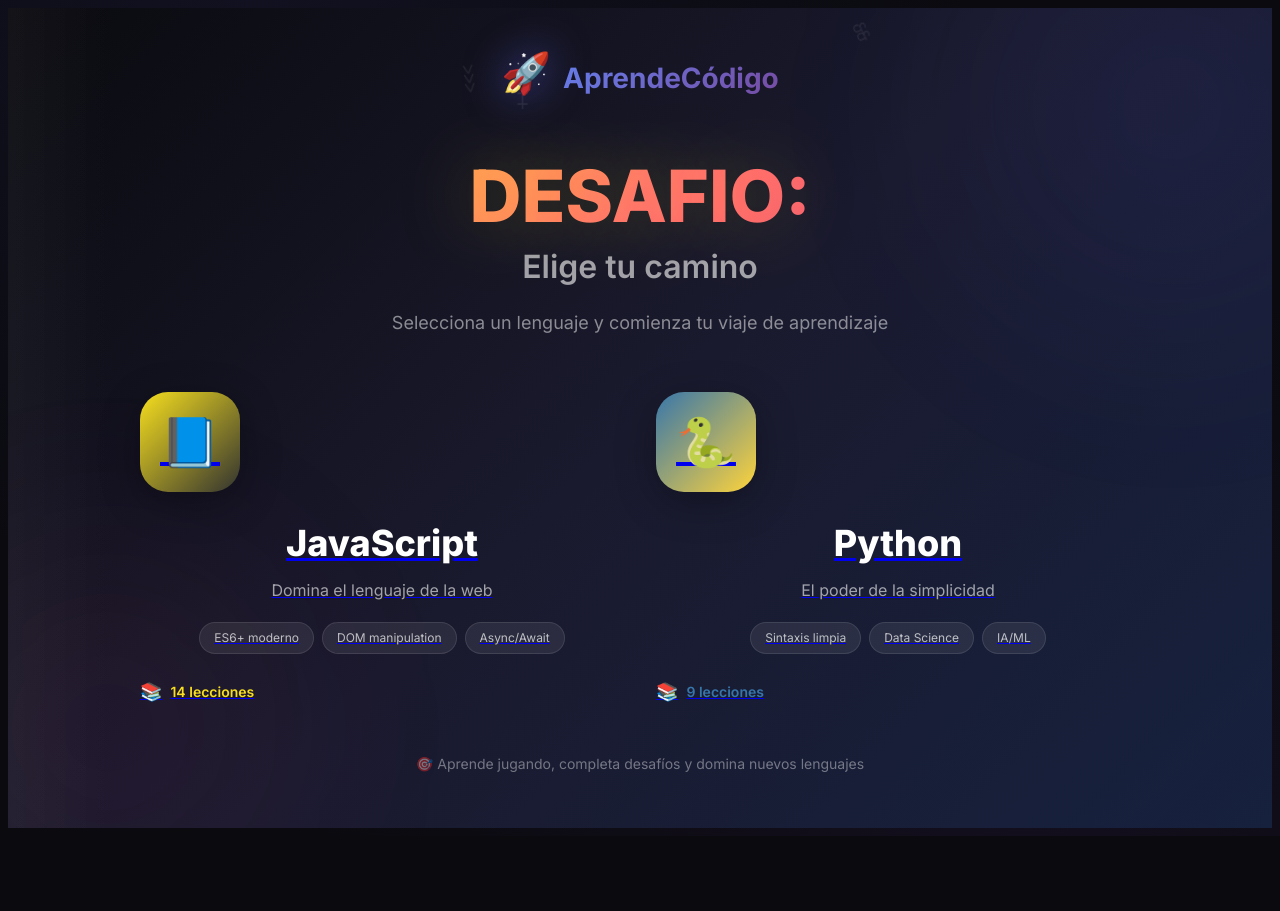
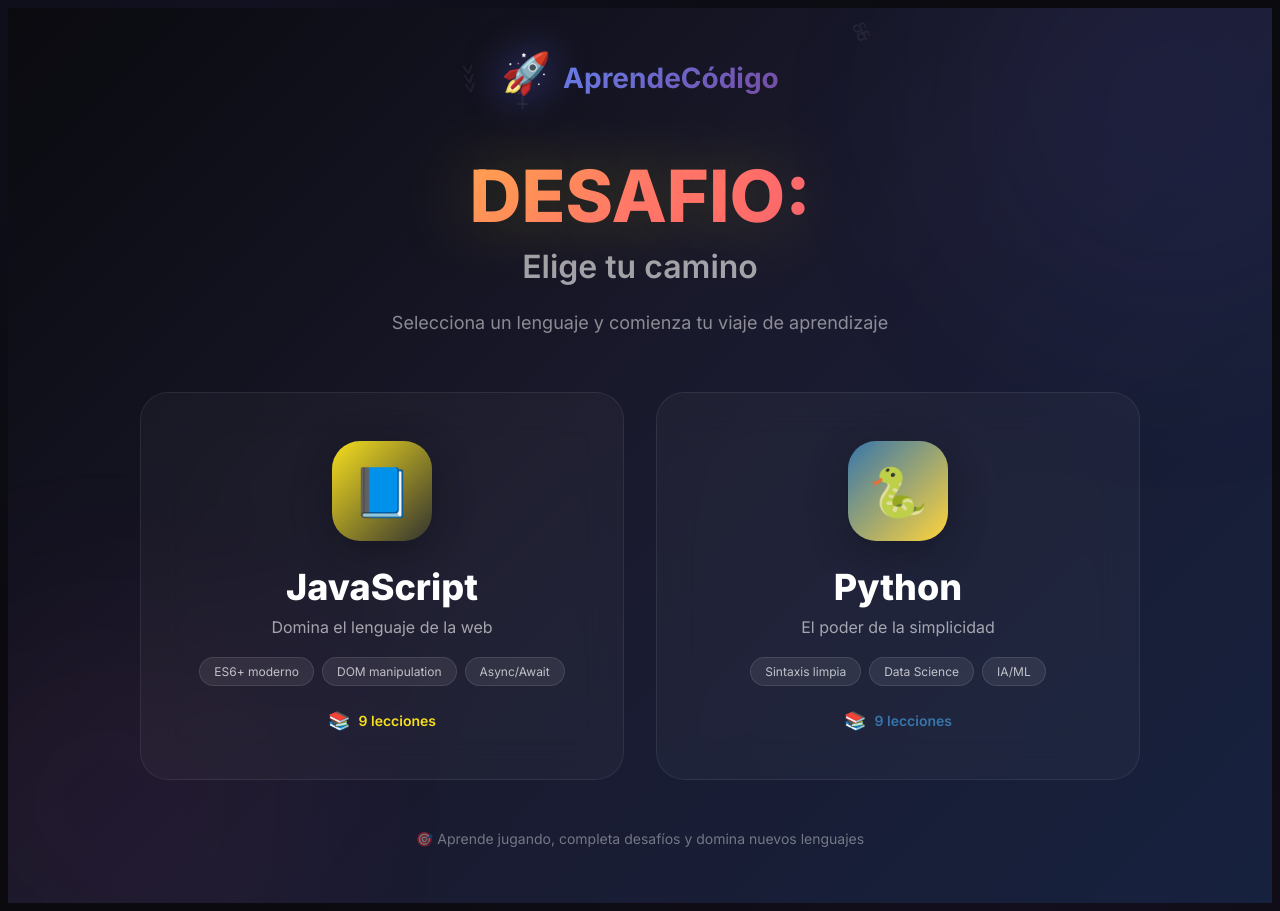
Before and after one commit to Ranserott/js-pixel-adventure, a Next.js app: page /lang-select in a window 1280 px wide. Before the commit the page ends 836 px from the top, so only its background shows below. Built offline with nearby package versions, Linux system fonts and the light colour scheme.

Commit message:
fix: Use button elements and useRouter for navigation instead of Next.js Link

```diff
--- a/app/lang-select/page.js
+++ b/app/lang-select/page.js
@@ -1,16 +1,14 @@
 'use client';
 
 import { useState, useEffect } from 'react';
-import Link from 'next/link';
-import { curriculum } from '../../data/curriculum';
-import { curriculumPython } from '../../data/curriculum-python';
+import { useRouter } from 'next/navigation';
 
 export default function LangSelect() {
+  const router = useRouter();
   const [hovered, setHovered] = useState(null);
   const [particles, setParticles] = useState([]);
 
   useEffect(() => {
-    // Generate floating particles
     const chars = ['{ }', '( )', '[ ]', '< >', '=>', '++', '&&', '||', '::', '###', '>>>', '---'];
     const newParticles = Array.from({ length: 20 }, (_, i) => ({
       id: i,
@@ -23,6 +21,10 @@ export default function LangSelect() {
     setParticles(newParticles);
   }, []);
 
+  const navigateTo = (path) => {
+    router.push(path);
+  };
+
   const languages = [
     {
       id: 'javascript',
@@ -31,8 +33,8 @@ export default function LangSelect() {
       color: '#f7df1e',
       secondaryColor: '#323330',
       description: 'Domina el lenguaje de la web',
-      lessons: Object.values(curriculum).reduce((acc, m) => acc + (m.lessons?.length || 0), 0),
-      href: '/',
+      lessons: 9,
+      path: '/',
       features: ['ES6+ moderno', 'DOM manipulation', 'Async/Await']
     },
     {
@@ -42,15 +44,14 @@ export default function LangSelect() {
       color: '#3776ab',
       secondaryColor: '#ffd43b',
       description: 'El poder de la simplicidad',
-      lessons: Object.values(curriculumPython).reduce((acc, m) => acc + (m.lessons?.length || 0), 0),
-      href: '/python',
+      lessons: 9,
+      path: '/python',
       features: ['Sintaxis limpia', 'Data Science', 'IA/ML']
     }
   ];
 
   return (
     <div className="lang-select-container">
-      {/* Floating particles background */}
       <div className="particles">
         {particles.map(p => (
           <span
@@ -68,18 +69,15 @@ export default function LangSelect() {
         ))}
       </div>
 
-      {/* Glowing orbs */}
       <div className="orb orb-1"></div>
       <div className="orb orb-2"></div>
 
       <div className="lang-select-content">
-        {/* Logo */}
         <div className="logo-section">
           <span className="logo-icon">🚀</span>
           <span className="logo-text">AprendeCódigo</span>
         </div>
 
-        {/* Title */}
         <h1 className="lang-select-title">
           <span className="title-prefix">DESAFIO:</span>
           <span className="title-sub">Elige tu camino</span>
@@ -89,52 +87,44 @@ export default function LangSelect() {
           Selecciona un lenguaje y comienza tu viaje de aprendizaje
         </p>
 
-        {/* Language Cards */}
         <div className="lang-cards">
           {languages.map((lang) => (
-            <Link
-              href={lang.href}
+            <button
               key={lang.id}
               className={`lang-card ${hovered === lang.id ? 'hovered' : ''}`}
               style={{ '--lang-color': lang.color, '--lang-secondary': lang.secondaryColor }}
               onMouseEnter={() => setHovered(lang.id)}
               onMouseLeave={() => setHovered(null)}
+              onClick={() => navigateTo(lang.path)}
+              data-lang={lang.id}
+              data-path={lang.path}
             >
-              {/* Background gradient */}
               <div className="card-bg"></div>
 
-              {/* Icon */}
               <div className="card-icon-wrapper">
                 <span className="card-icon">{lang.icon}</span>
               </div>
 
-              {/* Content */}
               <h2 className="card-title">{lang.name}</h2>
               <p className="card-description">{lang.description}</p>
 
-              {/* Features */}
               <div className="card-features">
                 {lang.features.map((f, i) => (
                   <span key={i} className="feature-tag">{f}</span>
                 ))}
               </div>
 
-              {/* Lessons count */}
               <div className="card-lessons">
                 <span className="lessons-icon">📚</span>
                 <span>{lang.lessons} lecciones</span>
               </div>
 
-              {/* Arrow */}
               <div className="card-arrow">→</div>
-
-              {/* Hover shine effect */}
               <div className="card-shine"></div>
-            </Link>
+            </button>
           ))}
         </div>
 
-        {/* Footer */}
         <div className="lang-footer">
           <p>🎯 Aprende jugando, completa desafíos y domina nuevos lenguajes</p>
         </div>
@@ -151,7 +141,6 @@ export default function LangSelect() {
           justify-content: center;
         }
 
-        /* Floating particles */
         .particles {
           position: absolute;
           inset: 0;
@@ -184,7 +173,6 @@ export default function LangSelect() {
           }
         }
 
-        /* Glowing orbs */
         .orb {
           position: absolute;
           border-radius: 50%;
@@ -224,7 +212,6 @@ export default function LangSelect() {
           z-index: 1;
         }
 
-        /* Logo */
         .logo-section {
           display: flex;
           align-items: center;
@@ -252,7 +239,6 @@ export default function LangSelect() {
           background-clip: text;
         }
 
-        /* Title */
         .lang-select-title {
           display: flex;
           flex-direction: column;
@@ -289,7 +275,6 @@ export default function LangSelect() {
           margin-bottom: 56px;
         }
 
-        /* Cards */
         .lang-cards {
           display: grid;
           grid-template-columns: repeat(2, 1fr);
@@ -307,11 +292,12 @@ export default function LangSelect() {
           transition: all 0.4s cubic-bezier(0.175, 0.885, 0.32, 1.275);
           position: relative;
           overflow: hidden;
-          text-decoration: none;
           color: inherit;
           display: flex;
           flex-direction: column;
           align-items: center;
+          font-family: inherit;
+          width: 100%;
         }
 
         .card-bg {
@@ -438,7 +424,6 @@ export default function LangSelect() {
           transform: translateY(-50%) translateX(8px);
         }
 
-        /* Footer */
         .lang-footer {
           margin-top: 16px;
         }
@@ -448,7 +433,6 @@ export default function LangSelect() {
           color: rgba(255, 255, 255, 0.4);
         }
 
-        /* Responsive */
         @media (max-width: 768px) {
           .title-prefix {
             font-size: 48px;
```
